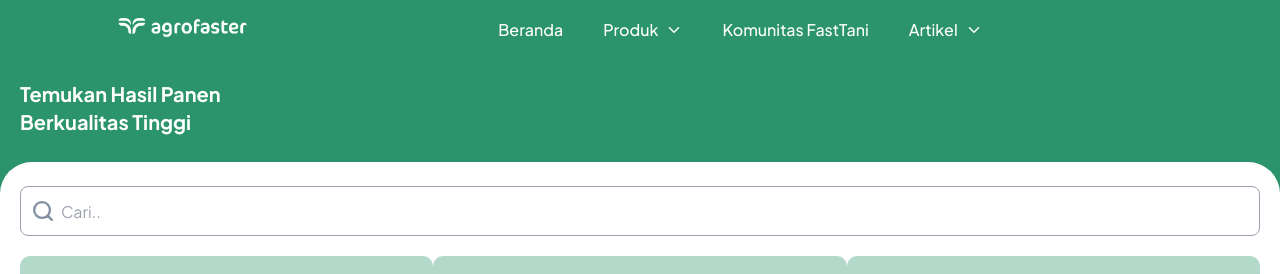
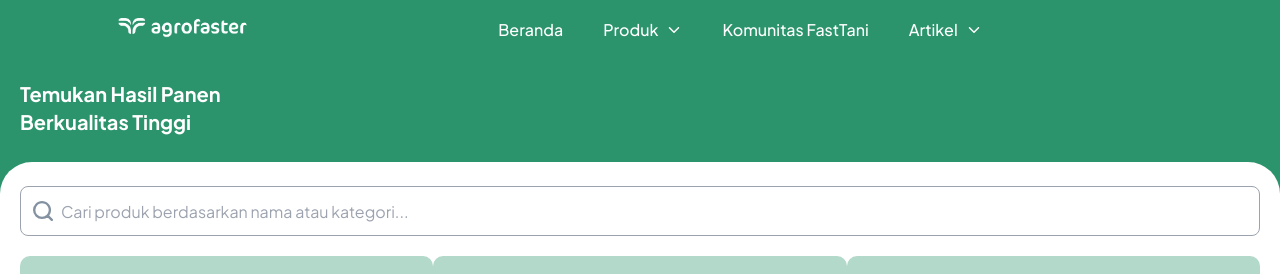
Before and after one commit to AbdanulIkhlas/agrofaster, a React (Vite) app: page /produk/konsumen/beli-hasil-panen in a window 1280 px wide. Shown: the top 274 px of the page. Built offline with nearby package versions, Linux system fonts and the light colour scheme.

Commit message:
finishing fitur searching

```diff
--- a/src/components/fragments/Searching.jsx
+++ b/src/components/fragments/Searching.jsx
@@ -1,7 +1,8 @@
 import React from "react";
 
-const Searching = () => {
+const Searching = ({ searchQuery, setSearchQuery }) => {
   return (
+    <section>
       <div
         className={`flex gap-2 mt-5 h-[50px] p-2 px-3 border border-gray-400 rounded-lg transition-colors duration-300 focus-within:outline-none focus-within:border-gray-800`}
       >
@@ -13,9 +14,12 @@ const Searching = () => {
         <input
           type="text"
           className="w-full h-full outline-none text-gray-500"
-        placeholder="Cari.."
+          placeholder="Cari produk berdasarkan nama atau kategori..."
+          value={searchQuery}
+          onChange={(e) => setSearchQuery(e.target.value)}
         />
       </div>
+    </section>
   );
 };
 
--- a/src/pages/beliHasilPanen.jsx
+++ b/src/pages/beliHasilPanen.jsx
@@ -1,7 +1,7 @@
 import React, { useState, useEffect } from "react";
 import SplashScreen from "../components/fragments/SplashScreen";
 import NavbarWebApp from "../components/fragments/NavbarWebApp";
-import Searching from "../components/fragments/Searching";
+import Searching from "../components/fragments/Searching"; // Panggil Searching di sini
 import { infoDiscount } from "../data/infoDiscount";
 import Caraousel from "../components/fragments/Caraousel";
 import { kategoriKonsumen } from "../data/kategoriKonsumen";
@@ -28,6 +28,16 @@ const BeliHasilPanen = () => {
     }
   }, []);
 
+  // State untuk menyimpan input pencarian
+  const [searchQuery, setSearchQuery] = useState("");
+
+  // Filter data allItemKonsumen berdasarkan input pencarian
+  const filteredItems = allItemKonsumen.filter(
+    (item) =>
+      item.name.toLowerCase().includes(searchQuery.toLowerCase()) ||
+      item.category.toLowerCase().includes(searchQuery.toLowerCase())
+  );
+
   // Filter data allItemKonsumen untuk mendapatkan item yang ada di rekomendasiProduk
   const filteredRekomendasiProduk = allItemKonsumen.filter((item) =>
     rekomendasiProduk.includes(item.id)
@@ -50,7 +60,20 @@ const BeliHasilPanen = () => {
         {/* ITEM CONTENT CONTAINER */}
         <section className="w-full mt-[26px] rounded-t-[32px] px-5 py-1 pb-8 bg-white">
           {/* SEARCHING */}
-          <Searching />
+          <Searching
+            searchQuery={searchQuery}
+            setSearchQuery={setSearchQuery}
+          />
+
+          {/* KONTEN BERDASARKAN INPUT PENCARIAN */}
+          {searchQuery === "" ? (
+            <div
+              className={`transition-all duration-500 ease-in-out transform ${
+                searchQuery === ""
+                  ? "opacity-100 scale-100"
+                  : "opacity-0 scale-95"
+              }`}
+            >
               {/* DISKON INFORMATION */}
               <Caraousel
                 data={infoDiscount}
@@ -58,6 +81,7 @@ const BeliHasilPanen = () => {
                 srcRightButtonPath={`../../svg/right-arrow.svg`}
                 chooseFragment="diskon"
               />
+
               {/* KATEGORI */}
               <h1 className="font-semibold text-lg mt-1">Kategori</h1>
               <div className="flex gap-4 mt-2 overflow-auto pb-2">
@@ -67,6 +91,7 @@ const BeliHasilPanen = () => {
                   </div>
                 ))}
               </div>
+
               {/* REKOMENDASI */}
               <h1 className="font-semibold text-lg mt-3">Rekomendasi</h1>
               <div className="grid grid-cols-2 gap-4 mt-2 justify-items-center">
@@ -80,6 +105,36 @@ const BeliHasilPanen = () => {
                   />
                 ))}
               </div>
+            </div>
+          ) : (
+            <div
+              className={`transition-all duration-500 ease-in-out transform ${
+                searchQuery !== ""
+                  ? "opacity-100 scale-100"
+                  : "opacity-0 scale-95"
+              }`}
+            >
+              {/* HASIL PENCARIAN */}
+              <h1 className="font-semibold text-lg mt-5">Hasil Pencarian</h1>
+              <div className="grid grid-cols-2 gap-4 mt-2 justify-items-center">
+                {filteredItems.length > 0 ? (
+                  filteredItems.map((item) => (
+                    <ProductCard
+                      key={item.id}
+                      id={item.id}
+                      image={item.image}
+                      name={item.name}
+                      price={item.price}
+                    />
+                  ))
+                ) : (
+                  <p className="text-center col-span-2 text-gray-500">
+                    Tidak ada produk yang cocok.
+                  </p>
+                )}
+              </div>
+            </div>
+          )}
         </section>
       </main>
     </div>
```
Lines whose indentation alone changed are shown as unchanged.
